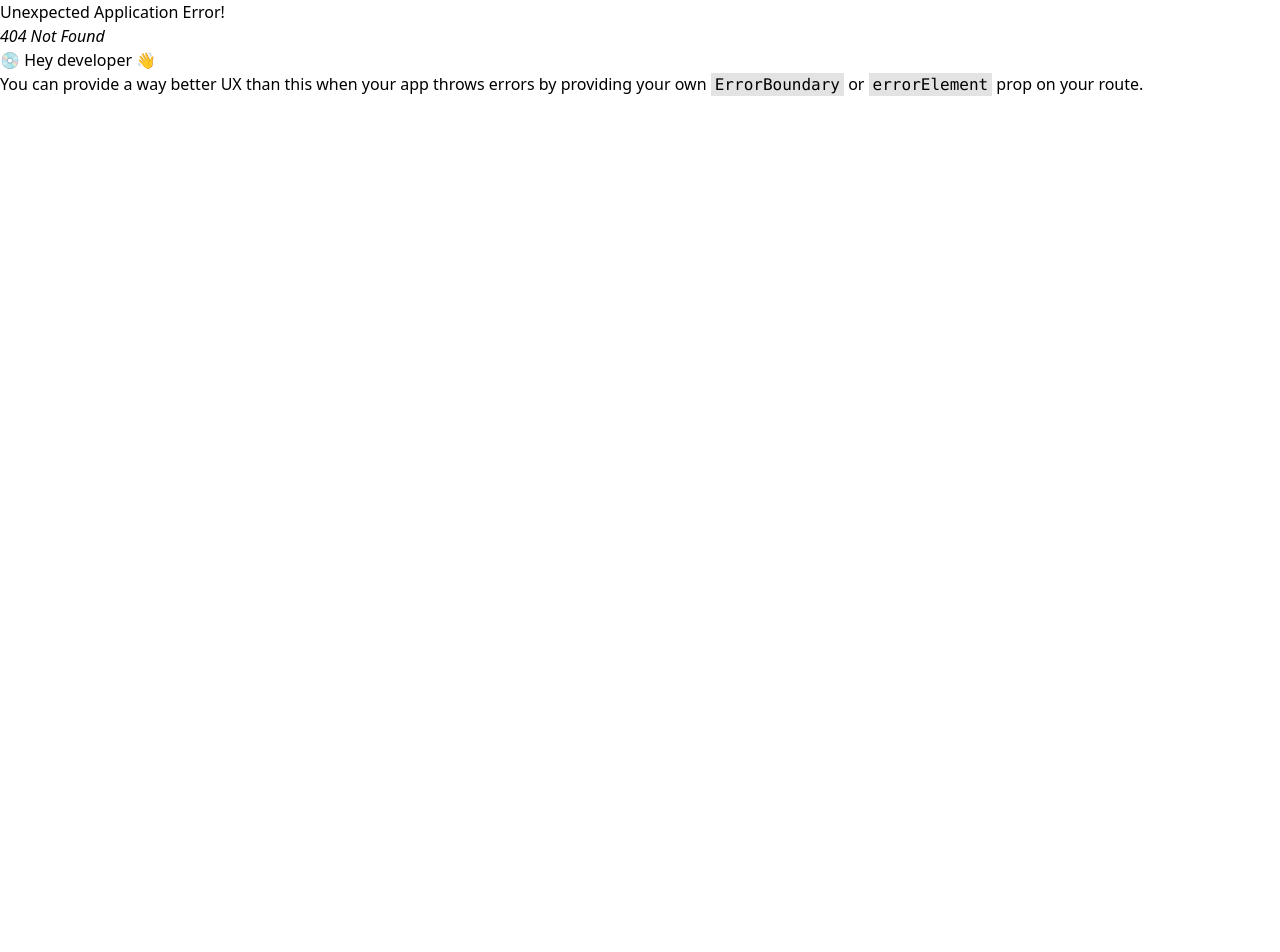
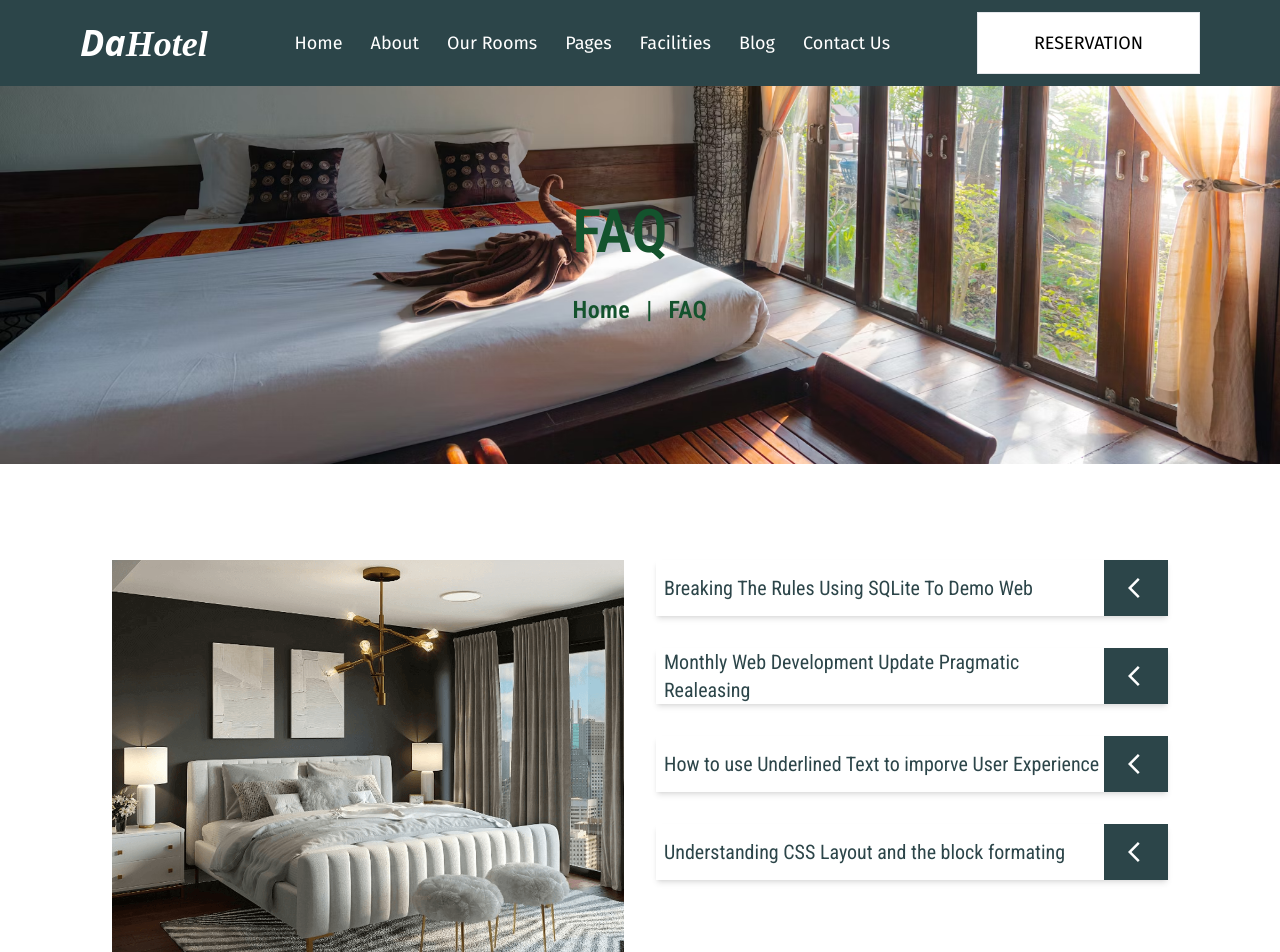
Before and after one commit to ShekRasel/DaHotel-website, a React (Vite) app: page /faq in a window 1280 px wide. Before the commit this address had no page. Shown: the top 952 px of the page. Before the commit the page ends 800 px from the top, so only its background shows below. Built offline with nearby package versions, Linux system fonts and the light colour scheme; a web font is replaced by a local one.

Commit message:
faq page done

```diff
--- a/src/common components/components/Navbar.jsx
+++ b/src/common components/components/Navbar.jsx
@@ -73,7 +73,7 @@ function Navbar() {
                       <h1 className="pr-36 px-6 py-4"><Link to={'/gallery'}>Gallary</Link></h1>
                       <h1 className="pr-36 px-6 py-4 border-t"><Link to={'/team'}>Our Team</Link></h1>
                       <h1 className="pr-36 px-6 py-4 border-t"><Link to={'/price'}>Pricing</Link></h1>
-                      <h1 className="border-t  px-6 py-4">FAQ</h1>
+                      <h1 className="pr-36 px-6 py-4 border-t"><Link to={'/faq'}>FAQ</Link></h1>
                     </div>
                   </div>
                 )}
--- a/src/common components/components/TopBanner.jsx
+++ b/src/common components/components/TopBanner.jsx
@@ -2,7 +2,7 @@ import React from "react";
 import topBanner from "../../../public/hotel images/topbanner.avif";
 import { Link } from 'react-router-dom';
 
-function TopBanner({ About, OurRooms,contact,blog,gallery,ourteam,pricing }) {
+function TopBanner({ About, OurRooms,contact,blog,gallery,ourteam,pricing,faq}) {
   return (
     <div
       className="flex bg-gray-500 justify-center items-center min-h-[200px] mt-16 xl:min-h-[400px] 2xl:min-h-[500px] tracking-wide bg-cover bg-center bg-no-repeat"
@@ -17,6 +17,7 @@ function TopBanner({ About, OurRooms,contact,blog,gallery,ourteam,pricing }) {
           {gallery}
           {ourteam}
           {pricing}
+          {faq}
         </h1>
         <div className="flex text-2xl mt-8 gap-4">
           <Link to={'/'}><h1>Home</h1></Link>
@@ -29,6 +30,7 @@ function TopBanner({ About, OurRooms,contact,blog,gallery,ourteam,pricing }) {
             {gallery}
             {ourteam}
             {pricing}
+            {faq}
           </h1>
         </div>
       </div>
--- a/src/main.jsx
+++ b/src/main.jsx
@@ -11,6 +11,7 @@ import Blog from './pages/Blog.jsx'
 import Gallery from './pages/Gallery.jsx'
 import OurTeam from './pages/OurTeam.jsx'
 import Price from './pages/Price.jsx'
+import Faq from './pages/Faq.jsx'
 
 const routes = createBrowserRouter([
   {
@@ -48,6 +49,10 @@ const routes = createBrowserRouter([
       {
         path: 'price',
         element : <Price/>
+      },
+      {
+        path: 'faq',
+        element: <Faq/>
       }
     ]
   },
--- /dev/null
+++ b/src/pages/Faq.jsx
@@ -0,0 +1,47 @@
+import React, { useState } from "react";
+import TopBanner from "./../common components/components/TopBanner";
+import { MdArrowBackIos } from "react-icons/md";
+import { IoIosArrowDown } from "react-icons/io";
+
+function Faq() {
+  const [showFaq, setShowFaq] = useState(null);
+  const faqs = [
+    { head: "Breaking The Rules Using SQLite To Demo Web" },
+    { head: "Monthly Web Development Update Pragmatic Realeasing" },
+    { head: "How to use Underlined Text to imporve User Experience" },
+    { head: "Understanding CSS Layout and the block formating" },
+  ];
+  return (
+    <div>
+      <TopBanner faq="FAQ" />
+      <div className="lg:flex px-4 md:px-14 lg:px-28 2xl:px-72 mt-14 lg:mt-24 gap-8">
+        <div className="lg:w-1/2">
+          <img src="hotel images/room-img03.png" alt="room" />
+        </div>
+        <div className="lg:w-1/2 flex flex-col gap-8 ">
+          {faqs.map((faq, index) => (
+            <div className={`'border'}`}>
+              <div
+                className="flex w-full items-center shadow-md justify-between pl-2  font-roboto text-xl text-[#2C4549]"
+                key={index}
+              >
+                <h1>{faq.head}</h1>
+                <span
+                  className="text-white text-2xl p-4 pl-6 bg-[#2C4549] ease-in-out transition-all duration-500"
+                  onClick={() => setShowFaq(index === showFaq ? null : index)}
+                >
+                  {index === showFaq ? <IoIosArrowDown /> : <MdArrowBackIos />}
+                </span>
+              </div>
+              <div className={` bg-slate-200 ease-in-out transition-all duration-500 overflow-hidden ${index === showFaq ? 'max-h-96': 'max-h-0'}`}>
+                <p className="py-10 px-10 font-semibold">Lorem, ipsum dolor sit amet consectetur adipisicing elit. Eaque ea officia explicabo quo saepe blanditiis, magni recusandae aliquam voluptates facilis!</p>
+              </div>
+            </div>
+          ))}
+        </div>
+      </div>
+    </div>
+  );
+}
+
+export default Faq;
```
